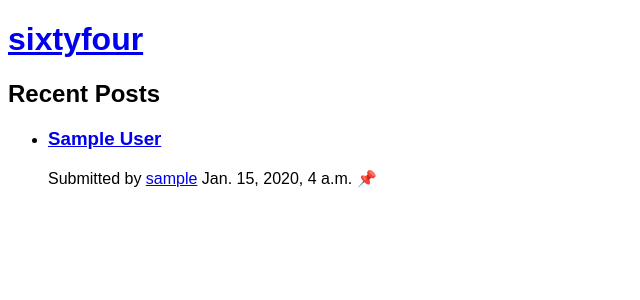
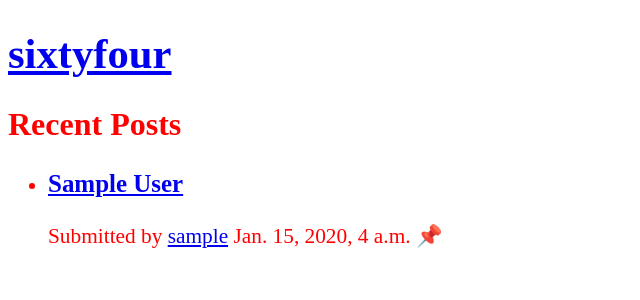
Before and after one commit to 64Digits/sixtyfour, a Django app: page / in a window 1280 px wide. Shown: the top 300 px of the page, without its empty margins (0-640 px from the left). Run offline with Django 3.2, Linux system fonts and the light colour scheme; tables that the repository leaves empty hold one stand-in row (values such as "Sample post"); style sheets or scripts are compiled from the project's sources.

Commit message:
Pre-SCSS integration

```diff
--- /dev/null
+++ b/package.json
@@ -0,0 +1,6 @@
+{
+    "name": "sixtyfour",
+    "description": "The Site Code for 64Digits.com",
+    "version": "1.0.0",
+    "dependencies": {}
+}
--- /dev/null
+++ b/requirements.txt
@@ -0,0 +1,3 @@
+django-static-precompiler[libsass]>=1.7
+libsass
+bbcode
--- /dev/null
+++ b/scss_src/default.scss
@@ -0,0 +1,4 @@
+body {
+    color: red;
+    font-size: 16pt;
+}
--- /dev/null
+++ b/sixtyfour/static/COMPILED/css/default.css
@@ -0,0 +1,5 @@
+body {
+  font-family: sans-serif;
+  color: red; }
+
+/*# sourceMappingURL=../COMPILED/css/default.css.map */
--- a/sixtyfour/templates/base.html
+++ b/sixtyfour/templates/base.html
@@ -6,7 +6,7 @@
 		<meta http-equiv="X-UA-Compatible" content="IE=edge">
 		<meta name="viewport" content="width=device-width, initial-scale=1">
 		<title>{{ site_name }}</title>
-		<link rel="stylesheet" type="text/css" href="{% static "css/default.css" %}"/>
+		<link rel="stylesheet" href="{% static "css/default.css" %}"/>
 		{% block styles %}
 			{# area for other views to add styles #}
 		{% endblock %}
```
Also changed, not shown: sixtyfour/settings.py (+4 -5 lines), README.md, gulpfile.js (added), 2 other files.
